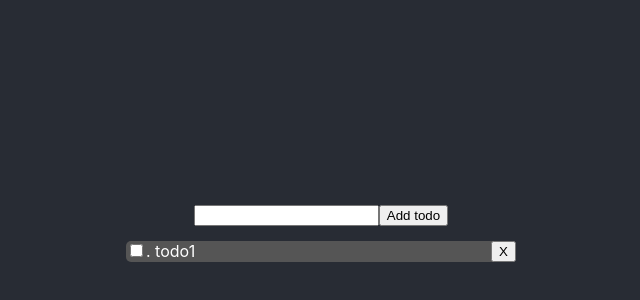
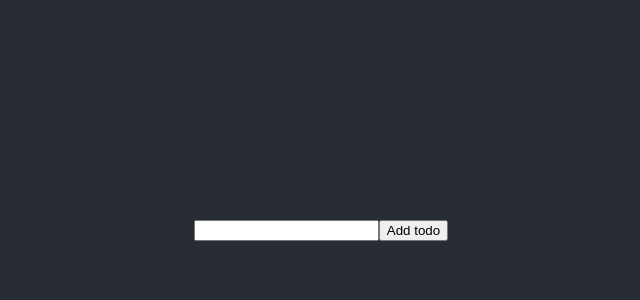
Before and after one commit to svlipatnikov/react-test, a React (Create React App) app: page / in a window 1280 px wide. Shown: the part 160-460 px from the top of the page, without its empty margins (319-959 px from the left). Built offline with nearby package versions, Linux system fonts and the light colour scheme.

Commit message:
add useContext

```diff
--- a/src/Todo3/Todo3.js
+++ b/src/Todo3/Todo3.js
@@ -1,9 +1,10 @@
 import React, { useState } from 'react'
 import Form from './Form'
 import TodoList from './TodoList'
+import { TodoContext } from './context'
 
 export default function Todo3() {
-  const [todoArr, setTodoArr] = useState([{ text: 'todo1', done: false }])
+  const [todoArr, setTodoArr] = useState([])
 
   const delTodo = (id) => {
     setTodoArr((lastArr) => lastArr.filter((todo, index) => id !== index))
@@ -20,9 +21,11 @@ export default function Todo3() {
   }
 
   return (
-    <div>
-      <Form addTodo={addTodo} />
-      <TodoList todoArr={todoArr} delTodo={delTodo} doneTodo={doneTodo} />
-    </div>
+    <TodoContext.Provider value={{ delTodo, doneTodo }}>
+      <>
+        <Form addTodo={addTodo} />
+        <TodoList todoArr={todoArr} />
+      </>
+    </TodoContext.Provider>
   )
 }
--- a/src/Todo3/TodoItem.js
+++ b/src/Todo3/TodoItem.js
@@ -1,4 +1,5 @@
-import React from 'react'
+import React, { useContext } from 'react'
+import { TodoContext } from './context'
 
 const todoStyles = {
   border: '1px none #ccc',
@@ -13,7 +14,9 @@ const doneStyle = {
   textDecoration: 'line-through',
 }
 
-export default function todoItem({ todo, index, delTodo, doneTodo }) {
+export default function TodoItem({ todo, index }) {
+  const { delTodo, doneTodo } = useContext(TodoContext)
+
   return (
     <li style={todoStyles}>
       <span style={todo.done ? doneStyle : {}}>
--- a/src/Todo3/TodoList.js
+++ b/src/Todo3/TodoList.js
@@ -8,19 +8,11 @@ const listStyles = {
   width: '400px',
 }
 
-export default function TodoList({ todoArr, delTodo, doneTodo }) {
+export default function TodoList({ todoArr }) {
   return (
     <ul style={listStyles}>
       {todoArr.map((todo, index) => {
-        return (
-          <TodoItem
-            todo={todo}
-            index={index}
-            key={index}
-            delTodo={delTodo}
-            doneTodo={doneTodo}
-          />
-        )
+        return <TodoItem todo={todo} index={index} key={index} />
       })}
     </ul>
   )
--- /dev/null
+++ b/src/Todo3/context.js
@@ -0,0 +1,3 @@
+import React from 'react'
+
+export const TodoContext = React.createContext()
```
Also changed, not shown: 1 other file (tests, documents, lock files or other folders).
